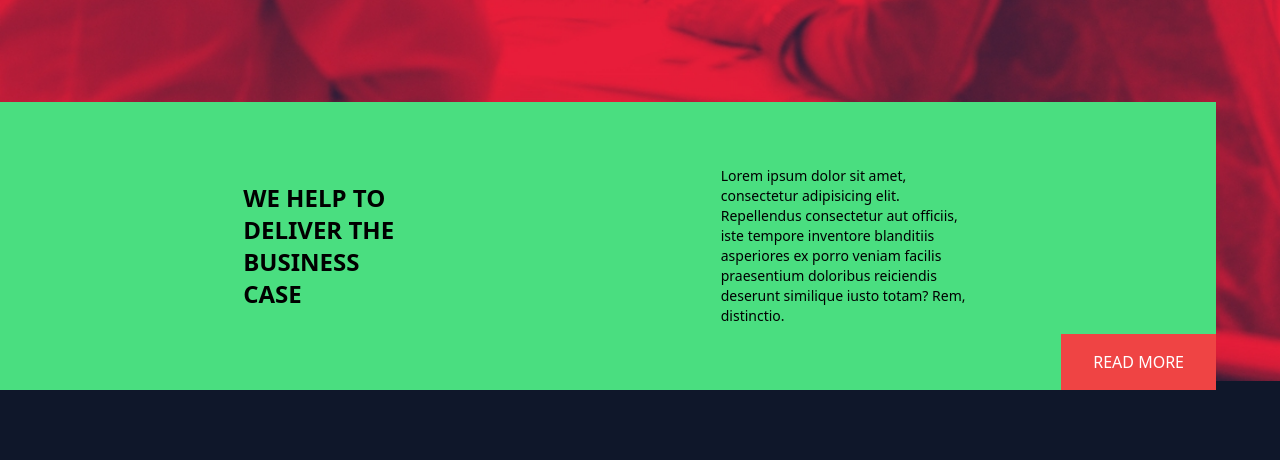
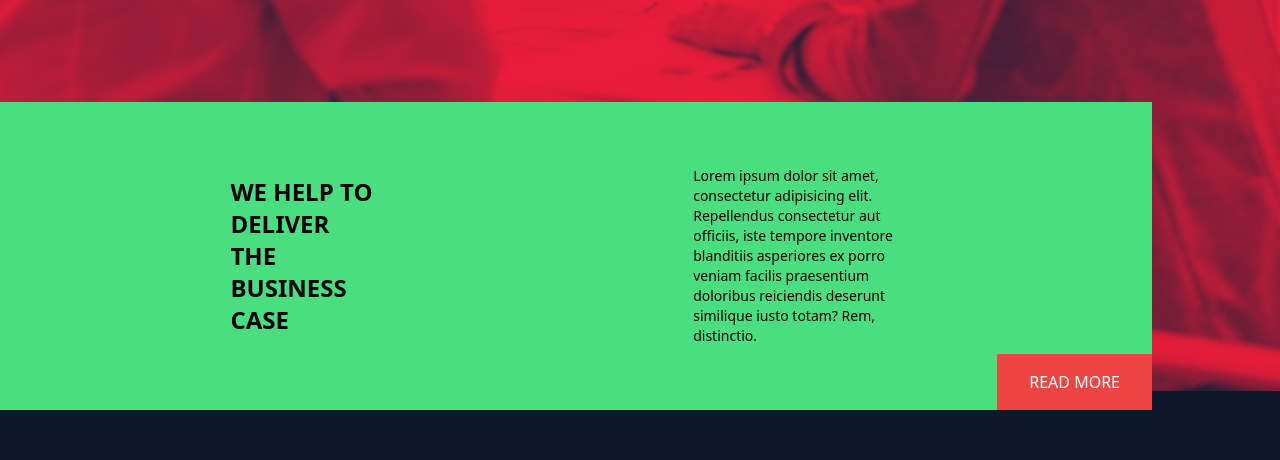
Before and after one commit to RubaCodes/proj-html-vuejs, a Vue app: page / in a window 1280 px wide. Shown: the part 2636-3096 px from the top of the page. Built offline with nearby package versions, Linux system fonts and the light colour scheme.

Commit message:
fix larghezza strategy section

```diff
--- a/src/components/BaseStrategy.vue
+++ b/src/components/BaseStrategy.vue
@@ -21,7 +21,7 @@
         </p>
       </div>
     </div>
-    <div class="w-[95%] mr-auto bg-green-400 py-16 relative">
+    <div class="w-[90%] mr-auto bg-green-400 py-16 relative">
       <div class="container w-3/5 mx-auto flex gap-80 items-center">
         <h3 class="text-2xl uppercase w-3/12 font-bold">
           we help to deliver the business case
```
